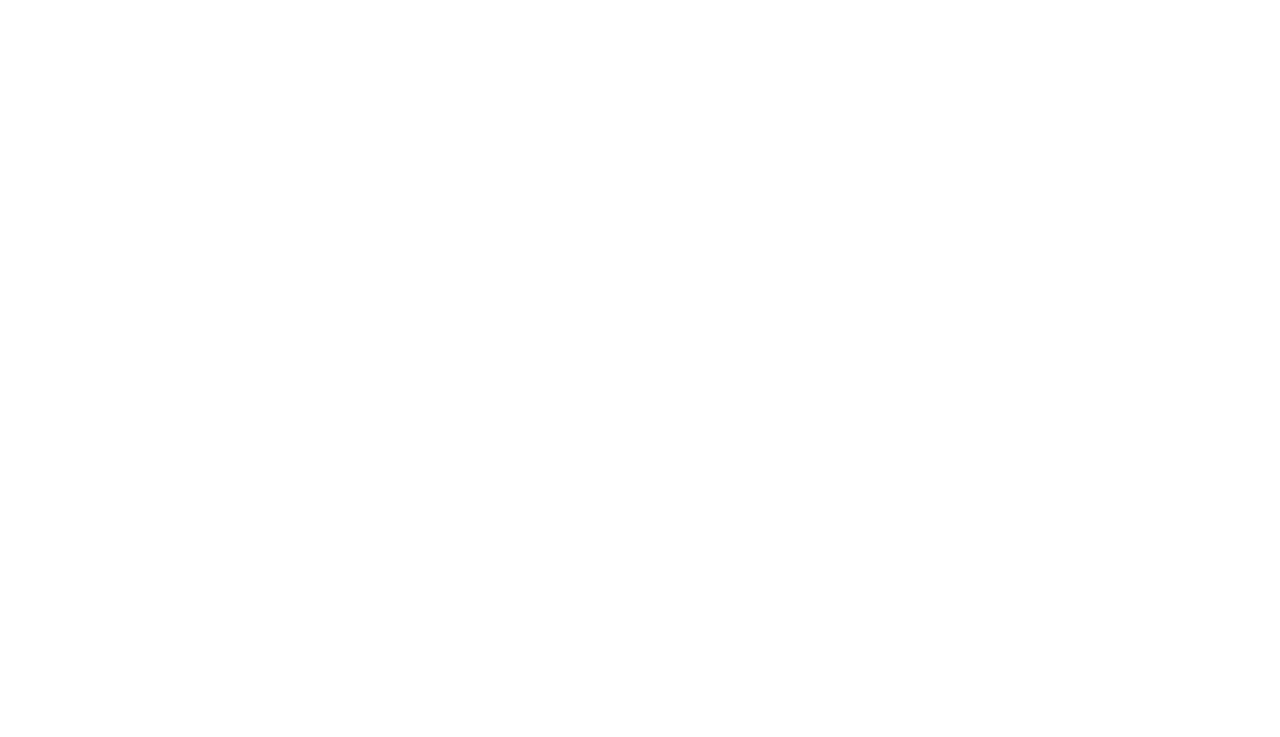
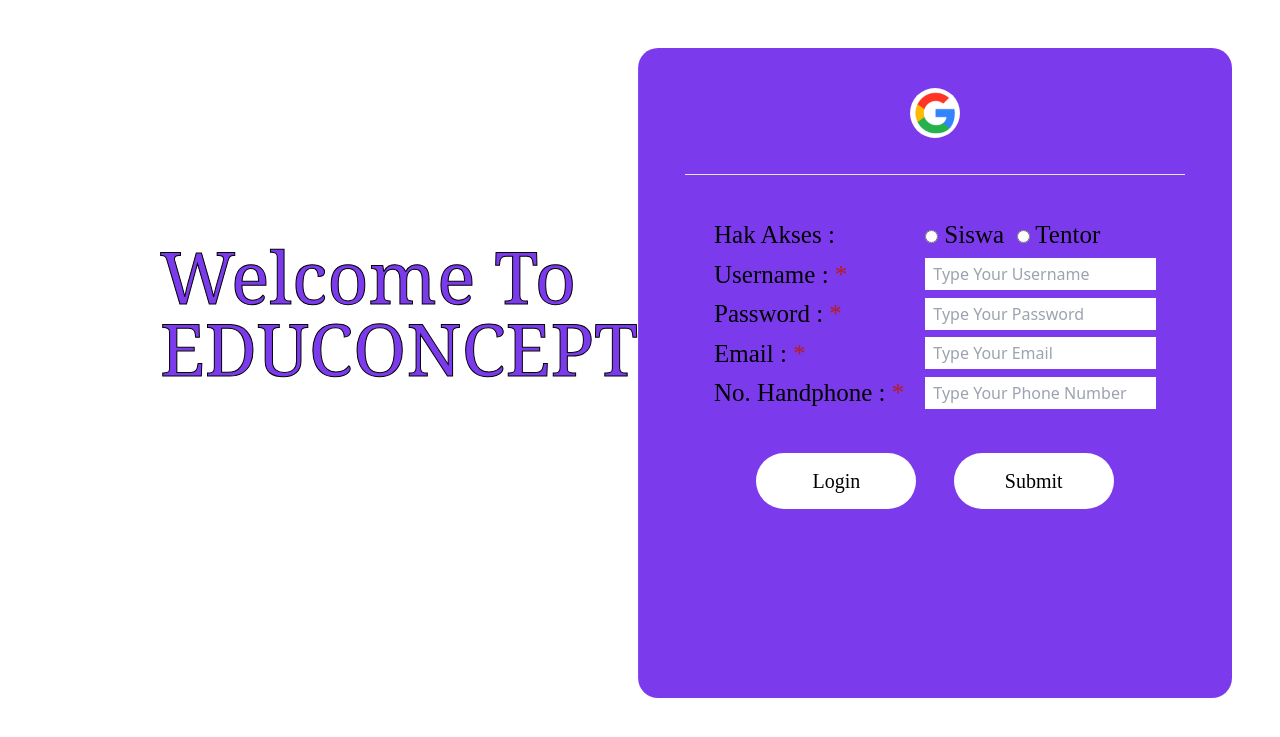
Before and after one commit to Jynic/project-sew, a PHP site: page /register.php in a window 1280 px wide. Before the commit the part shown is empty. Shown: the top 737 px of the page. Run offline with PHP 8.4, Linux system fonts and the light colour scheme; style sheets or scripts are compiled from the project's sources.

Commit message:
login+regis

```diff
--- a/dist/output.css
+++ b/dist/output.css
@@ -1,5 +1,5 @@
 body{
-  background-color: #FFD099;
+  background-color: #ffffff;
 }
 
 #aside{
@@ -8,7 +8,6 @@ body{
   overflow: hidden;
   -webkit-clip-path: inset(0px 0px 0px 0 round 20px);
           clip-path: inset(0px 0px 0px 0 round 20px);
-  background-color: #2B3499;
 }
 
 #logo{
@@ -21,26 +20,20 @@ body{
   width: 500px;
 }
 
-#txtUser{
+#txtUser, #txtPass, #rdsiswa, #rdtentor, #txtHakAkses, #txtEmail, #txtNoHP, #txtrd{
   font-family: 'Didot';
   font-size: 25px;
 }
 
-#txtPass{
-  font-family: 'Didot';
-  font-size: 25px;
-}
-
-#btnSubmit,#btnRegis{
+#btnSubmit,#btnRegis, #btnLogin{
   font-size: 20px;
   font-family: 'Didot';
-  background-color: #FFD099;
+  background-color: #ffffff;
 }
 
 #content{
   font-family: 'Cambria';
-  -webkit-text-stroke: white 1px;
-  color: #2B3499;
+  -webkit-text-stroke: rgb(0, 0, 0) 1px;
 }
 
 /*
@@ -613,6 +606,10 @@ video {
   }
 }
 
+.relative{
+  position: relative;
+}
+
 .float-left{
   float: left;
 }
@@ -649,6 +646,10 @@ video {
   margin-top: 0.75rem;
 }
 
+.mt-4{
+  margin-top: 1rem;
+}
+
 .mt-40{
   margin-top: 10rem;
 }
@@ -665,8 +666,28 @@ video {
   display: flex;
 }
 
+.table{
+  display: table;
+}
+
 .h-14{
   height: 3.5rem;
+}
+
+.h-10{
+  height: 2.5rem;
+}
+
+.h-20{
+  height: 5rem;
+}
+
+.h-7{
+  height: 1.75rem;
+}
+
+.h-8{
+  height: 2rem;
 }
 
 .w-40{
@@ -681,9 +702,22 @@ video {
   border-radius: 9999px;
 }
 
+.bg-violet-600{
+  --tw-bg-opacity: 1;
+  background-color: rgb(124 58 237 / var(--tw-bg-opacity));
+}
+
 .bg-white{
   --tw-bg-opacity: 1;
   background-color: rgb(255 255 255 / var(--tw-bg-opacity));
+}
+
+.p-2{
+  padding: 0.5rem;
+}
+
+.text-left{
+  text-align: left;
 }
 
 .text-center{
@@ -699,3 +733,8 @@ video {
   --tw-text-opacity: 1;
   color: rgb(185 28 28 / var(--tw-text-opacity));
 }
+
+.text-violet-600{
+  --tw-text-opacity: 1;
+  color: rgb(124 58 237 / var(--tw-text-opacity));
+}
--- a/login.css
+++ b/login.css
@@ -1,12 +1,11 @@
 body{
-    background-color: #FFD099;
+    background-color: #ffffff;
 }
 #aside{
     width: 600px;
     height: 650px;
     overflow: hidden;
     clip-path: inset(0px 0px 0px 0 round 20px);
-    background-color: #2B3499;
 }
 #logo{
     width: 50px;
@@ -17,24 +16,20 @@ body{
     width: 500px;
 
 }
-#txtUser{
+#txtUser, #txtPass, #rdsiswa, #rdtentor, #txtHakAkses, #txtEmail, #txtNoHP, #txtrd{
     font-family: 'Didot';
     font-size: 25px;
 }
-#txtPass{
-    font-family: 'Didot';
-    font-size: 25px;
-}
-#btnSubmit,#btnRegis{
+#btnSubmit,#btnRegis, #btnLogin{
     font-size: 20px;
     font-family: 'Didot';
-    background-color: #FFD099;
+    background-color: #ffffff;
 }
 #content{
     font-family: 'Cambria';
-    -webkit-text-stroke: white 1px;
-    color: #2B3499;
+    -webkit-text-stroke: rgb(0, 0, 0) 1px;
 }
+
 
 @tailwind base;
 @tailwind components;
--- a/login.php
+++ b/login.php
@@ -9,13 +9,13 @@
 </head>
 <body class=''>
     <div id='container' class=' '>
-        <div id='content' class='float-left text-7xl mt-60 ml-40  '>
+        <div id='content' class='float-left text-7xl mt-60 ml-40  text-violet-600'>
             <p class=''>Welcome To</p>
             <p>EDUCONCEPT</p>
         </div>
 
         <div class='flex justify-end'>
-        <div id='aside' class=' mr-12 mt-12 text-center'>
+        <div id='aside' class=' mr-12 mt-12 text-center bg-violet-600'>
             <img id='logo' class='block ml-auto mr-auto mt-10' src="img/logo-dummy.png" alt="logo-dummy">
             <br>
             <hr id='garis' class='mr-auto ml-auto mt-3 mb-10'>
@@ -28,7 +28,7 @@
             </label>
             <br>
             <button id='btnSubmit' name='btnSubmit' class='mt-40 w-40 h-14 bg-white rounded-full'>Submit</button>&nbsp &nbsp &nbsp &nbsp
-            <button id='btnRegis' name='btnRegis' class='mt-40 w-40 h-14 bg-white rounded-full'>Registration</button>
+            <button id='btnRegis' name='btnRegis' class='mt-40 w-40 h-14 bg-white rounded-full' onclick="window.location.href='register.php'">Registration</button>
         </div>
         </div>
     </div>
--- a/register.php
+++ b/register.php
@@ -3,9 +3,52 @@
 <head>
     <meta charset="UTF-8">
     <meta name="viewport" content="width=device-width, initial-scale=1.0">
-    <title>Registration</title>
+    <link rel="stylesheet" type='text/css' href="login.css">
+    <link rel="stylesheet" type='text/css' href="./dist/output.css">
+    <title>REGISTRATION</title>
 </head>
-<body>
+<body class=''>
+    <div id='container' class='relative'>
+        <div id='content' class='float-left text-7xl mt-60 ml-40 text-violet-600'>
+            <p class=''>Welcome To</p>
+            <p>EDUCONCEPT</p>
+        </div>
 
+        <div class='flex justify-end'>
+        <div id='aside' class=' mr-12 mt-12 text-center bg-violet-600 relative'>
+            <img id='logo' class='block ml-auto mr-auto mt-10' src="img/logo-dummy.png" alt="logo-dummy">
+            <br>
+            <hr id='garis' class='mr-auto ml-auto mt-3 mb-10'>
+            </label>
+            <table class='ml-auto mr-auto' id='table-container'>
+                <tr>
+                    <td class='text-left'><label id='txtHakAkses' class=''>Hak Akses : &nbsp &nbsp &nbsp</label></td>
+                    <td class='text-left'><label id='txtrd'><input type="radio" id='rdsiswa' name='rdHakAkses' value='siswa' class=''>    Siswa</label> &nbsp
+                    <label id='txtrd'><input type="radio" id='rdtentor' name='rdHakAkses' value='tentor'>  Tentor</label></td>
+                </tr>
+                <tr>
+                    <td class='text-left'><label id='txtUser'>Username : <span class ='text-red-700'>*</span>&nbsp &nbsp</label></td>
+                    <td class='text-left'><input type="text" name='txtUsername' placeholder='  Type Your Username' class='h-8'></td>
+
+                </tr>
+                <tr>
+                    <td class='text-left'><label class=' ' id='txtPass'>Password : <span class ='text-red-700'>*</span>&nbsp &nbsp</label></td>
+                    <td class='text-left'><input type="text" name='txtPassword' placeholder='  Type Your Password' class='h-8'></td>
+                </tr>
+                <tr>
+                    <td class='text-left'><label id='txtEmail'>Email : <span class ='text-red-700'>*</span>&nbsp &nbsp</label></td>
+                    <td class='text-left'><input type="text" name='txtEmail' placeholder='  Type Your Email' class='h-8'></td>
+                </tr>
+                <tr>
+                    <td class='text-left'><label id='txtNoHP'>No. Handphone : <span class ='text-red-700'>*</span>&nbsp &nbsp</label></td>
+                    <td class='text-left'><input type="text" name='txtNoHP' placeholder='  Type Your Phone Number' class='h-8'></td>
+                </tr>
+            </table>
+            <button id='btnLogin' name='btnLogin' onclick="window.location.href='login.php'" class='mt-10 w-40 h-14 bg-white rounded-full'>Login</button> &nbsp &nbsp &nbsp &nbsp
+            <button id='btnSubmit' name='btnSubmit' class='mt-10 w-40 h-14 bg-white rounded-full'>Submit</button>
+
+        </div>
+        </div>
+    </div>
 </body>
 </html>
```
